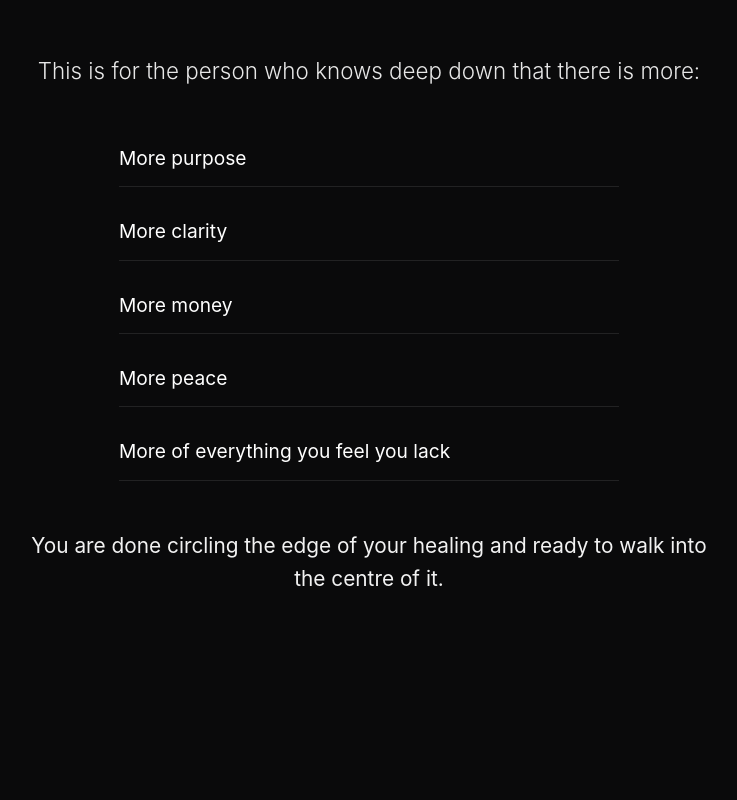
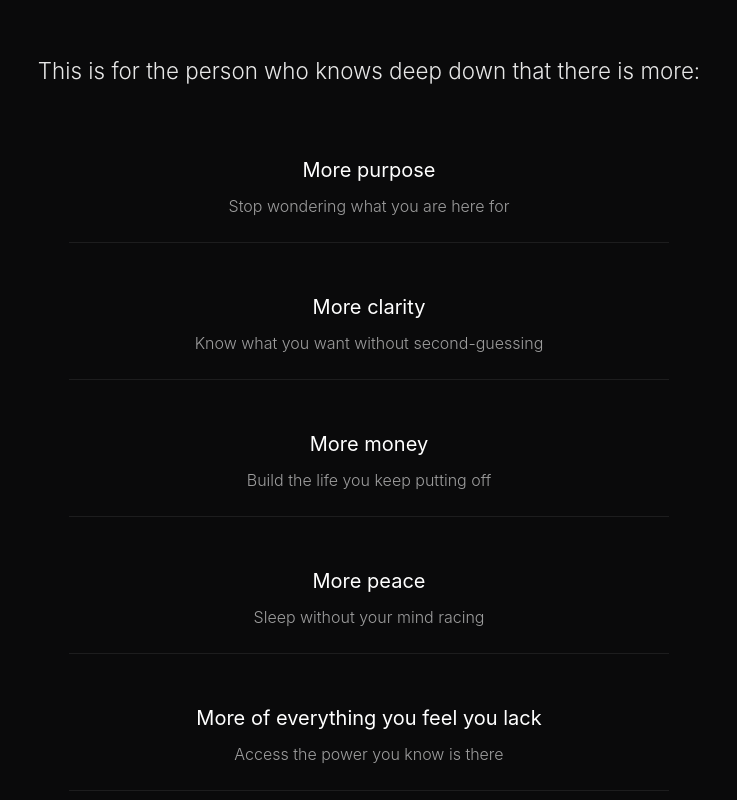
Before and after one commit to Your-True-North/true-north-websiteV2, a Next.js app: page /circle in a window 1280 px wide. Shown: the part 940-1740 px from the top of the page, without its empty margins (271-1008 px from the left). Built offline with nearby package versions, Linux system fonts and the light colour scheme.

Commit message:
Add emotional subtext to Who This Is For section

```diff
--- a/app/circle/page.tsx
+++ b/app/circle/page.tsx
@@ -200,19 +200,37 @@ export default function Circle() {
 
               <div style={{
                 display: 'grid',
-                gap: '1rem',
-                maxWidth: '500px',
-                margin: '0 auto 3rem',
-                textAlign: 'left'
+                gap: '1.5rem',
+                maxWidth: '600px',
+                margin: '0 auto 3rem'
               }}>
-                {['More purpose', 'More clarity', 'More money', 'More peace', 'More of everything you feel you lack'].map((item, i) => (
+                {[
+                  { main: 'More purpose', sub: 'Stop wondering what you are here for' },
+                  { main: 'More clarity', sub: 'Know what you want without second-guessing' },
+                  { main: 'More money', sub: 'Build the life you keep putting off' },
+                  { main: 'More peace', sub: 'Sleep without your mind racing' },
+                  { main: 'More of everything you feel you lack', sub: 'Access the power you know is there' }
+                ].map((item, i) => (
                   <div key={i} style={{
-                    fontSize: isMobile ? '1.1rem' : '1.2rem',
-                    color: '#ffffff',
-                    padding: '0.8rem 0',
-                    borderBottom: '1px solid rgba(255, 255, 255, 0.1)'
+                    padding: '1.5rem 0',
+                    borderBottom: '1px solid rgba(255, 255, 255, 0.08)'
                   }}>
-                    {item}
+                    <div style={{
+                      fontSize: isMobile ? '1.15rem' : '1.25rem',
+                      color: '#ffffff',
+                      marginBottom: '0.5rem',
+                      fontWeight: '400'
+                    }}>
+                      {item.main}
+                    </div>
+                    <div style={{
+                      fontSize: isMobile ? '0.95rem' : '1rem',
+                      color: 'rgba(255, 255, 255, 0.6)',
+                      fontWeight: '300',
+                      lineHeight: '1.5'
+                    }}>
+                      {item.sub}
+                    </div>
                   </div>
                 ))}
               </div>
```
